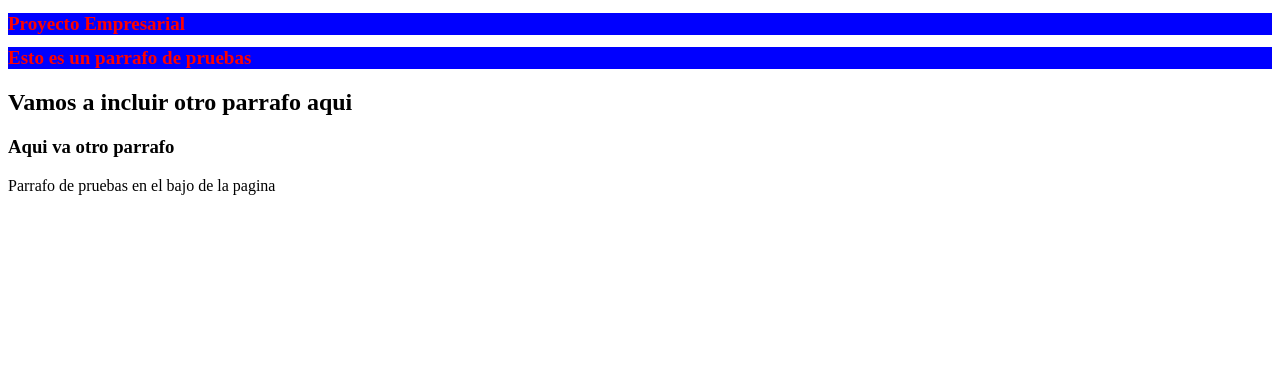
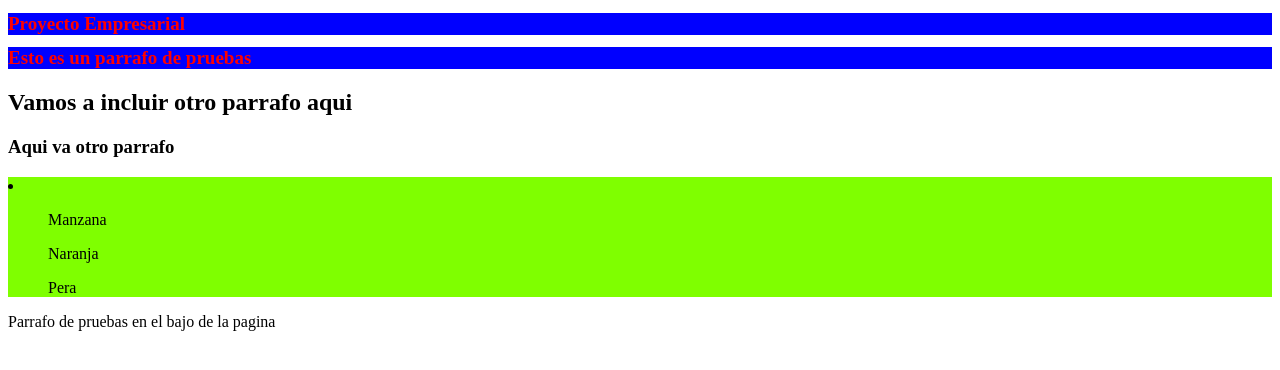
Before and after one commit to andresja74/Curso_Git1, a plain HTML site: page index.html in a window 1280 px wide. Drawn offline with Linux system fonts and the light colour scheme.

Commit message:
Crear div y ponerle color de fondo

```diff
--- a/css/estilos.css
+++ b/css/estilos.css
@@ -5,3 +5,7 @@ h1{
     font-weight: bold;
     font-size: 19px;
 }
+
+div{
+    background-color: chartreuse;
+}
--- a/index.html
+++ b/index.html
@@ -14,7 +14,13 @@
         <h2>Vamos a incluir otro parrafo aqui</h2>
 
         <h3>Aqui va otro parrafo</h3>
-
+        <div>
+            <li>
+                <ul>Manzana</ul>
+                <ul>Naranja</ul>
+                <ul>Pera</ul>
+            </li>
+        </div>
         <p>Parrafo de pruebas en el bajo de la pagina</p>
     </body>
 
```
